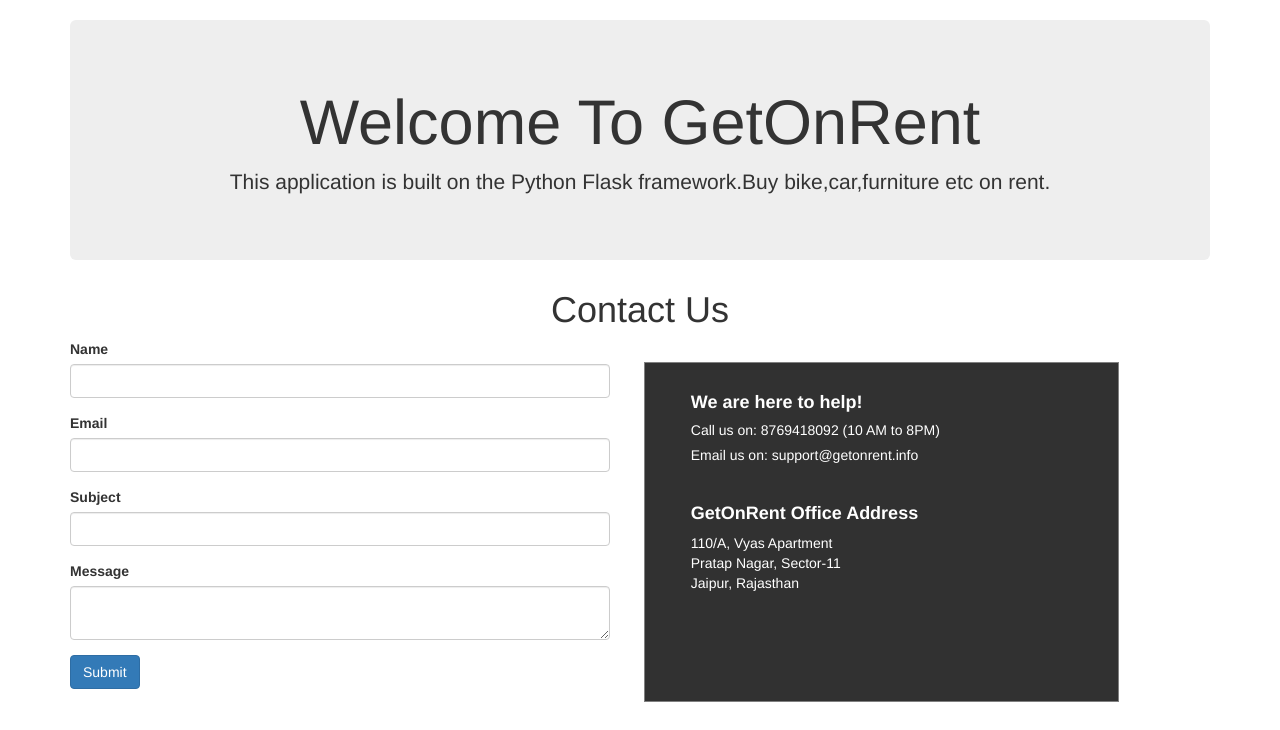
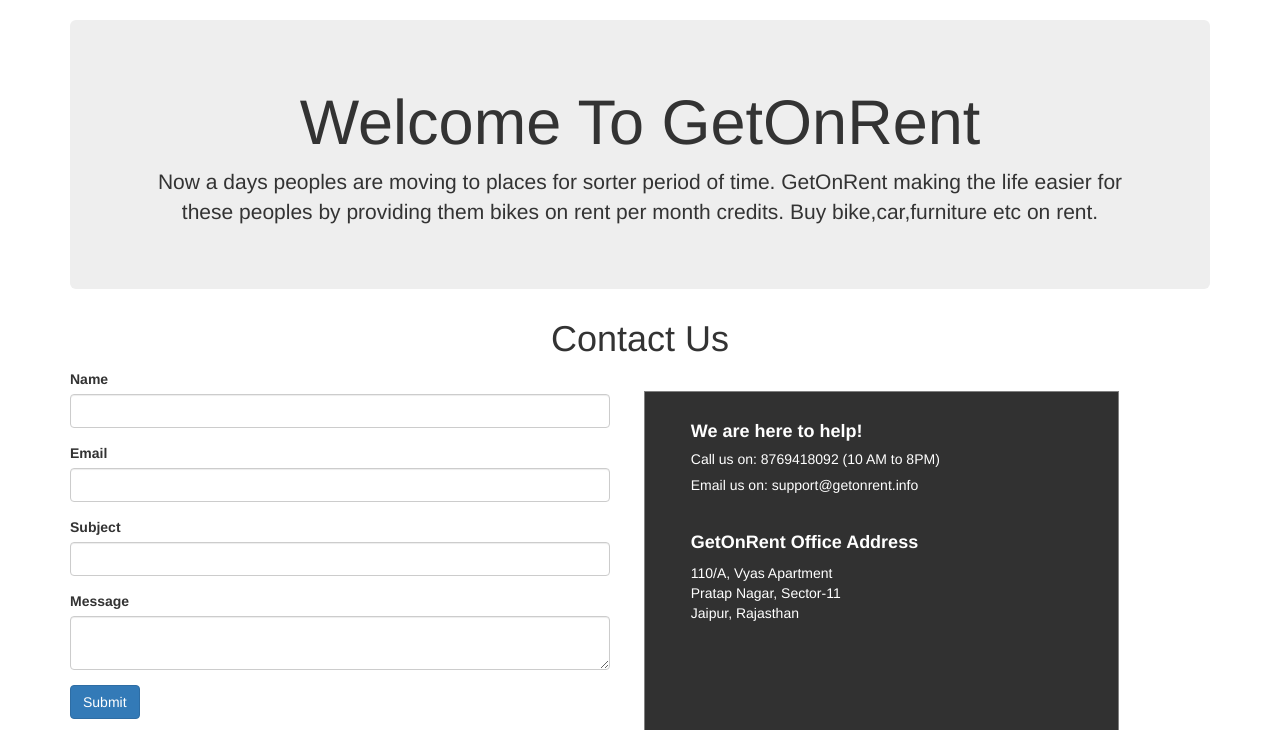
Before and after one commit to anubhav253/GetOnRent, a Flask app: page /contact in a window 1280 px wide. Shown: the part 52-782 px from the top of the page. Run offline with Flask 2, Linux system fonts and the light colour scheme; parts of the project's set-up code (start-up, migrations or seed data) failed here and were passed over; some libraries are stand-ins or nearby versions.

Commit message:
Header file added in about and contact us.

```diff
--- a/templates/contact.html
+++ b/templates/contact.html
@@ -1,8 +1,6 @@
 {% extends 'layout.html' %} {% block body %}
-<div class="jumbotron text-center">
-    <h1>Welcome To GetOnRent</h1>
-    <p class="lead">This application is built on the Python Flask framework.Buy bike,car,furniture etc on rent.</p>
-</div>
+{% include 'includes/header.html' %}
+
 <h1 align="center">Contact Us</h1>
 {% from "includes/_formhelpers.html" import render_field %}
 <div class="row col-xs-6">
--- /dev/null
+++ b/templates/includes/header.html
@@ -0,0 +1,5 @@
+<div class="jumbotron text-center">
+    <h1>Welcome To GetOnRent</h1>
+    <p class="lead">Now a days peoples are moving to places for sorter period of time. GetOnRent making the life easier for these peoples
+        by providing them bikes on rent per month credits. Buy bike,car,furniture etc on rent.</p>
+</div>
```
Also changed, not shown: templates/about.html (+1 -7 lines).
